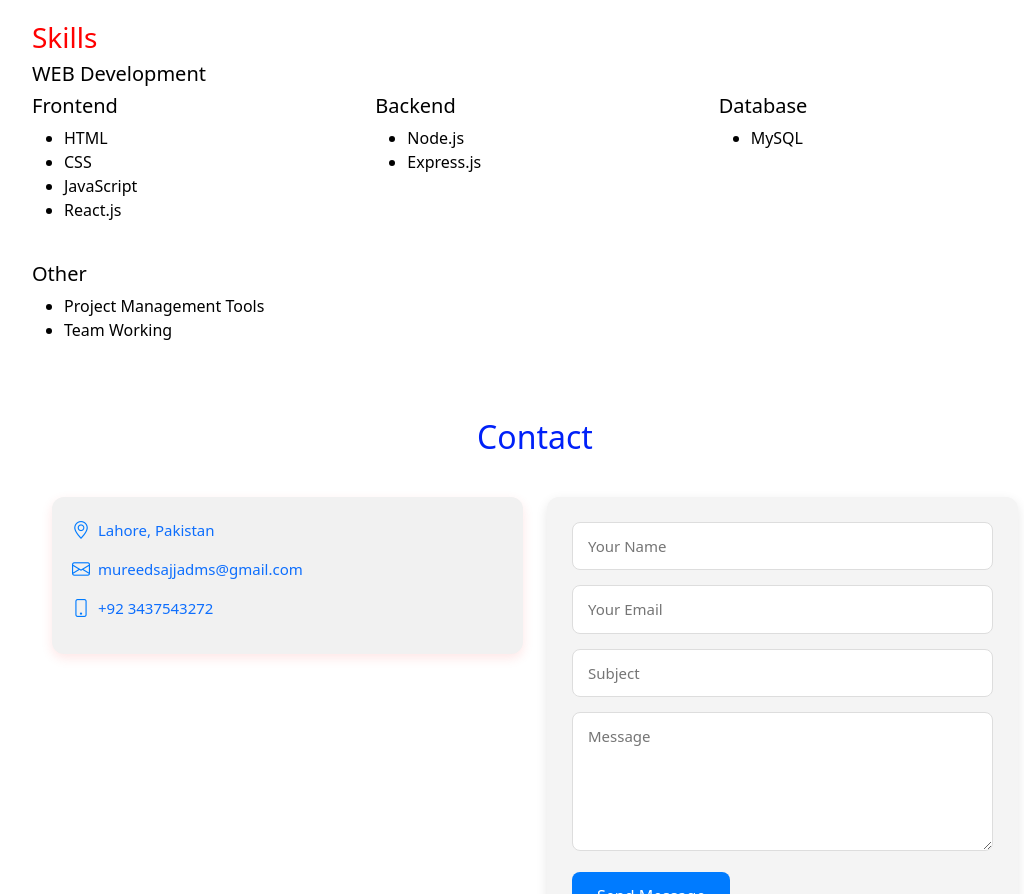
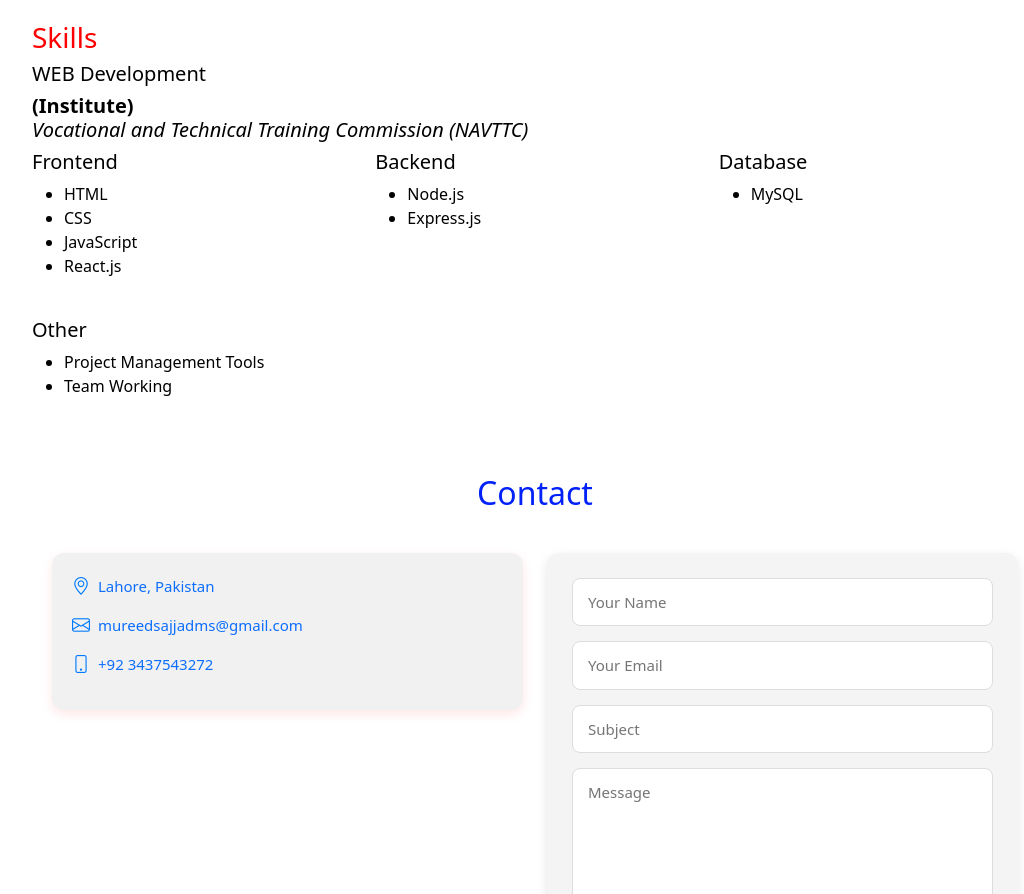
Before and after one commit to MUREEDSAJJAD512/MureedSajjadMS, a plain HTML site: page index.html in a window 1280 px wide. Shown: the part 2100-2994 px from the top of the page, without its empty margins (230-1254 px from the left). Drawn offline with nearby package versions, Linux system fonts and the light colour scheme.

Commit message:
Update index.html

```diff
--- a/index.html
+++ b/index.html
@@ -100,7 +100,7 @@
               <ul>
                 <li><strong>Father Name:</strong> <span>Ijaz Hussain</span></li>
                 <li><strong>Birthday:</strong> <span>05 May 2000</span></li>
-                                <li><strong>Age:</strong> <span>24</span></li>
+                <li><strong>Age:</strong> <span>24</span></li>
 
                 <li><strong>Phone:</strong> <span><a href="tel:+923437543272">+92 3437543272</a></span></li>
               </ul>
@@ -181,8 +181,12 @@
       </div>
       <h3 class="mt-4">Skills</h3>
       <div class="row">
-        <h5>WEB Development</h5>
+        <h5>WEB Development </h5>
+        <br>
+        <h5><strong>(Institute)</strong> <br> <em>Vocational and Technical Training Commission (NAVTTC)</em> </h5>
+        <br>
         <div class="col-lg-4">
+
           <h5>Frontend</h5>
           <ul>
             <li>HTML</li>
@@ -253,7 +257,6 @@
     <div class="container">
       <div class="section-title">
         <h2>Contact</h2>
-        <!-- <p>Get in touch with me</p> -->
       </div>
 
       <div class="row">
```
